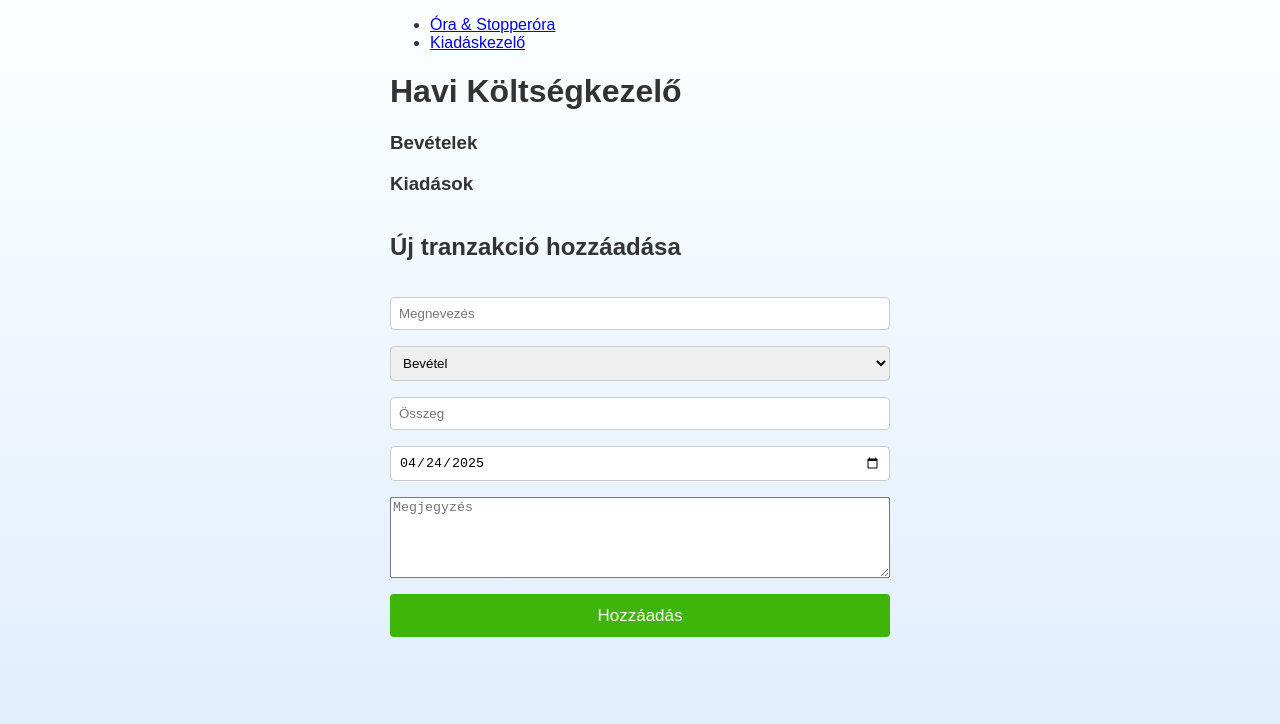
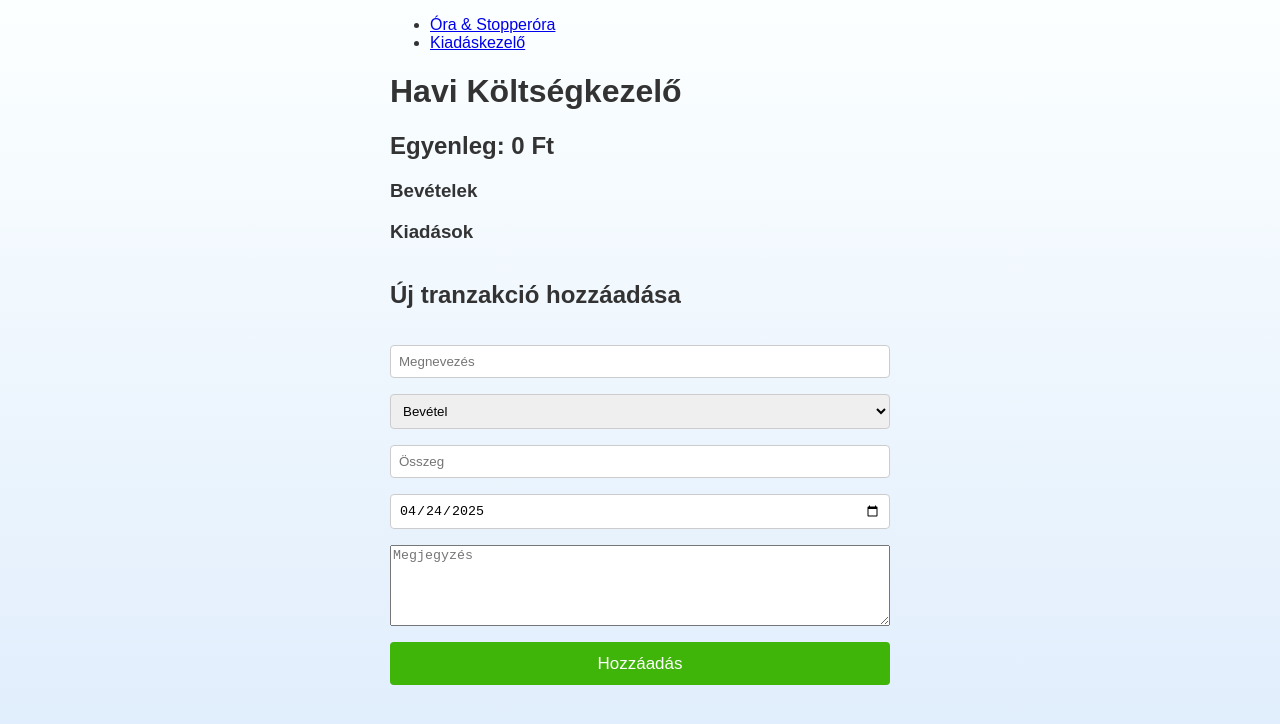
Before and after one commit to szbgreg/react, a React (Vite) app: page /expense in a window 1280 px wide. Shown: the top 724 px of the page. Built offline with nearby package versions, Linux system fonts and the light colour scheme.

Commit message:
add: Egyenleg megjelenítése

```diff
--- a/src/ExpenseApp/ExpenseApp.jsx
+++ b/src/ExpenseApp/ExpenseApp.jsx
@@ -10,9 +10,18 @@ function ExpenseApp() {
     setTransactions([...transactions, data]);
   };
 
+  // Egyenleg kiszámítása
+  let balance = 0;
+
+  transactions.forEach((transaction) => {
+    balance += transaction.amount;
+  });
+
   return (
     <div>
       <h1>Havi Költségkezelő</h1>
+
+      <h2>Egyenleg: {balance} Ft</h2>
 
       <Transactions transactions={transactions} />
 
--- a/src/ExpenseApp/components/TransactionForm.jsx
+++ b/src/ExpenseApp/components/TransactionForm.jsx
@@ -20,7 +20,7 @@ export default function TransactionForm({ addTransaction }) {
     const newTransaction = {
       id: Date.now(),
       description,
-      amount: parseInt(amount),
+      amount: type === "income" ? parseInt(amount) : -parseInt(amount),
       date: date,
       note: note,
       type,
```
